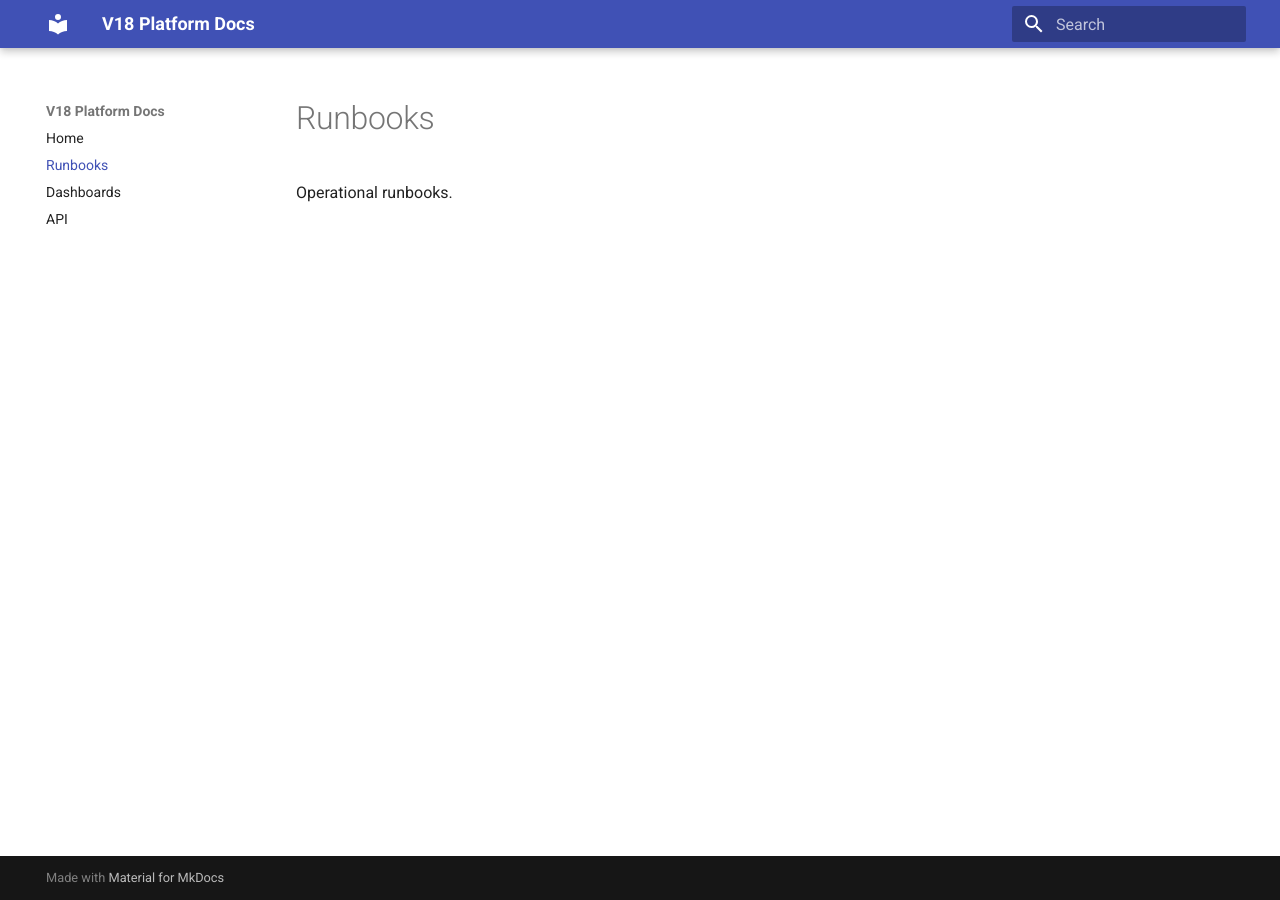
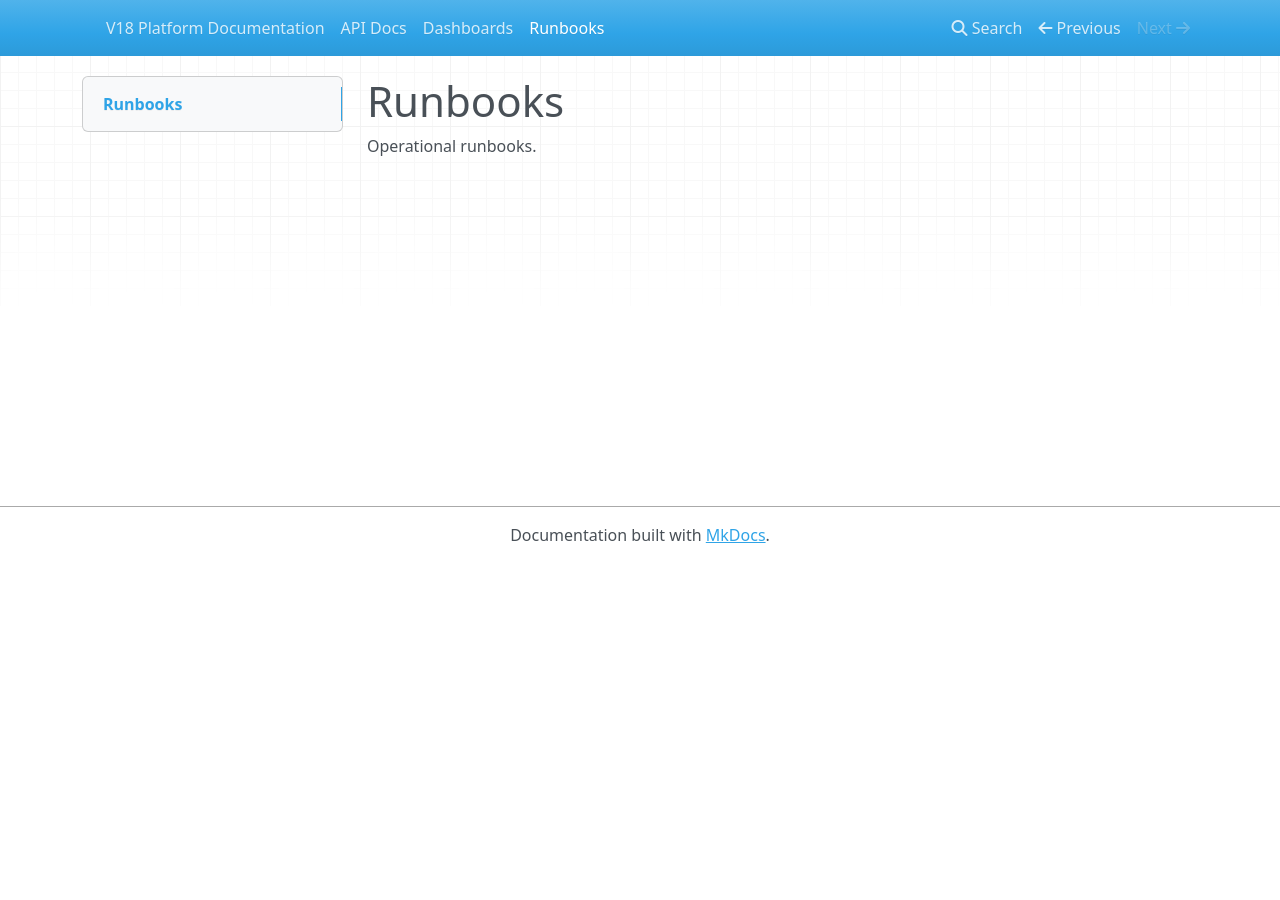
Before and after one commit to Kello54/Buildy, an MkDocs documentation site: the page built from docs/runbooks.md, in a window 1280 px wide. Built offline with MkDocs 1.6.1, drawn with Linux system fonts in a browser that asks for light colours; nearby versions of some CDN libraries.

Commit message:
Update mkdocs.yml

```diff
--- a/mkdocs.yml
+++ b/mkdocs.yml
@@ -1,16 +1,4 @@
-site_name: V18 Platform Docs
-theme:
-  name: material
-
 plugins:
   - search
   - swagger-ui-tag:
-      files:
-        - file: docs/platform.json
-          name: Platform API
-
-nav:
-  - Home: index.md
-  - Runbooks: runbooks.md
-  - Dashboards: dashboards.md
-  - API: platform.json
+      spec_file: docs/platform.json
```
